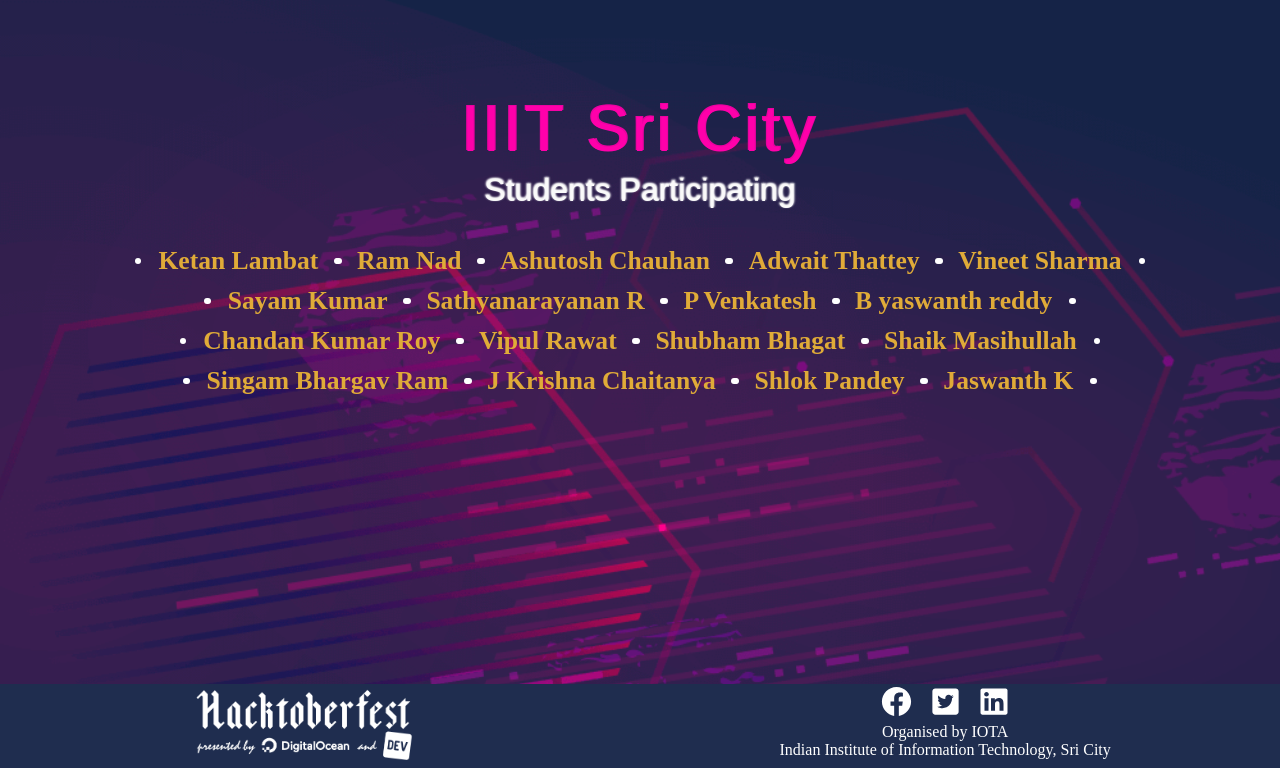
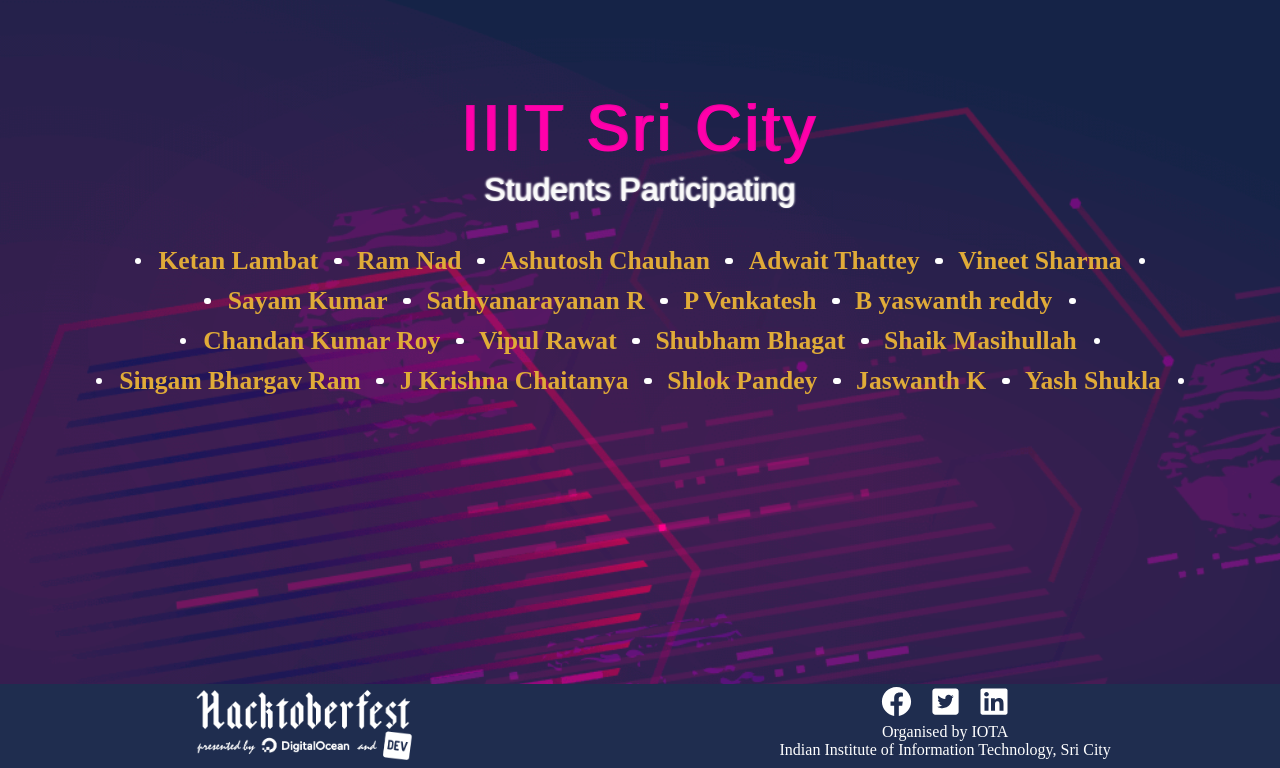
Before and after one commit to Project-Club-IIITS/hacktoberfest2019-participants, a Jekyll site: the page index.html, which Jekyll copies as it is, in a window 1280 px wide, cut to the strip 132-900 px from the top of the page. Built offline with Jekyll 4.4.1, drawn with Linux system fonts in a browser that asks for light colours; some web fonts are replaced.

Commit message:
I added Yash Shukla

```diff
--- a/index.html
+++ b/index.html
@@ -63,6 +63,7 @@
                 <li><a href="https://github.com/chaitanya531">J Krishna Chaitanya</a></li>
                 <li><a href="https://github.com/b30wulffz">Shlok Pandey</a></li>
                 <li><a href="https://github.com/JazzKriss21">Jaswanth K</a></li>
+                <li><a href="https://github.com/Yash1256">Yash Shukla</a></li>
 
             </ul>
         </div>
```
